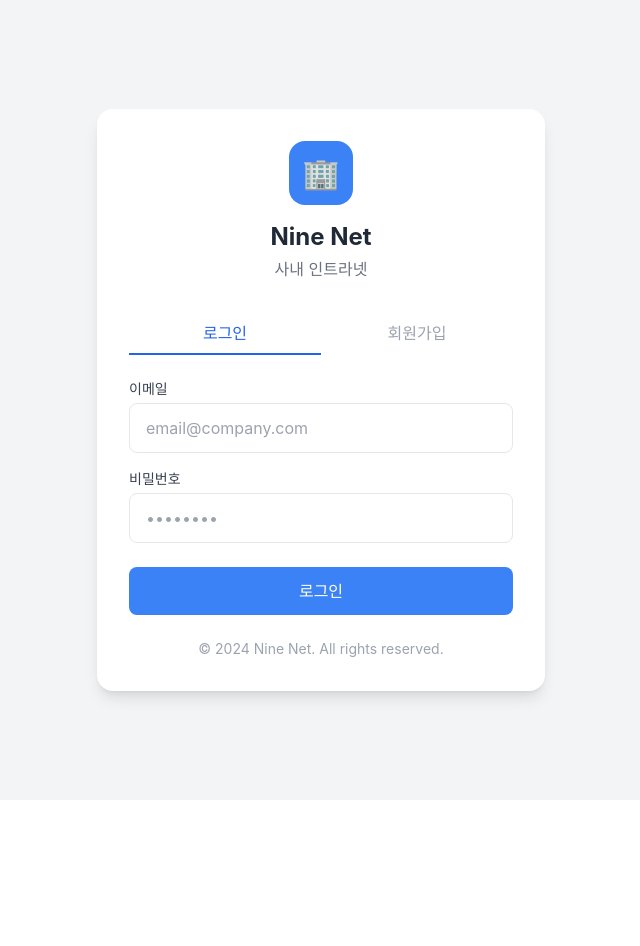
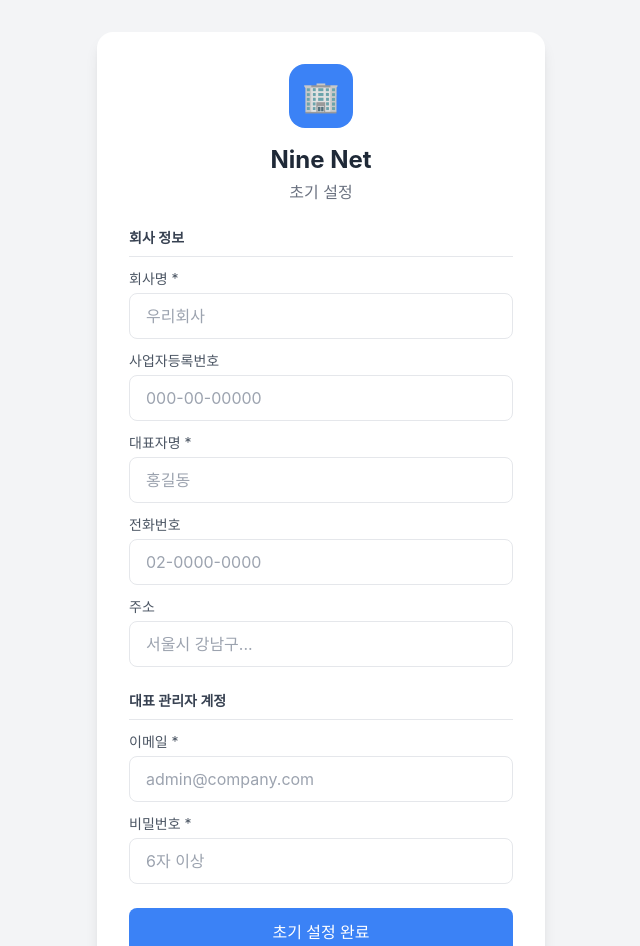
Before and after one commit to reverve9/nine_net, a Next.js app: page / in a window 1280 px wide. Shown: the top 946 px of the page, without its empty margins (319-959 px from the left). Before the commit the page ends 800 px from the top, so only its background shows below. Built offline with nearby package versions, Linux system fonts and the light colour scheme; no server answers; the database is empty.

Commit message:
feat: 초기설정 페이지, 권한 시스템, 메신저 상태메시지

```diff
--- a/app/messenger/page.tsx
+++ b/app/messenger/page.tsx
@@ -340,12 +340,7 @@ export default function MessengerMain() {
   }
 
   const fetchMembers = async () => {
-    const { data } = await supabase
-      .from('profiles')
-      .select('*')
-      .neq('id', user.id)
-      .is('deleted_at', null)
-      .eq('approval_status', 'approved')
+    const { data } = await supabase.from('profiles').select('*').neq('id', user.id)
     if (data) setMembers(data)
   }
 
@@ -385,7 +380,23 @@ export default function MessengerMain() {
   }
 
   const openSelfChat = async () => {
-    const selfRoom = rooms.find(r => r.is_self)
+    let selfRoom = rooms.find(r => r.is_self)
+
+    // 없으면 생성
+    if (!selfRoom) {
+      const { data: newRoom } = await supabase
+        .from('chat_rooms')
+        .insert({ name: '나와의 채팅', is_group: false, is_self: true, created_by: user.id })
+        .select()
+        .single()
+
+      if (newRoom) {
+        await supabase.from('room_members').insert({ room_id: newRoom.id, user_id: user.id })
+        selfRoom = { ...newRoom, display_name: '나와의 채팅' }
+        fetchRooms() // 목록 새로고침
+      }
+    }
+
     if (selfRoom) openChatWindow(selfRoom)
   }
 
--- a/app/page.tsx
+++ b/app/page.tsx
@@ -1,23 +1,42 @@
 'use client'
 
-import { useEffect, useState } from 'react'
+import { useEffect, useState, useRef } from 'react'
 import { supabase } from '@/lib/supabase'
 import LoginPage from '@/components/LoginPage'
 import Dashboard from '@/components/Dashboard'
+import SetupPage from '@/components/SetupPage'
 
 export default function Home() {
   const [user, setUser] = useState<any>(null)
   const [loading, setLoading] = useState(true)
   const [approvalStatus, setApprovalStatus] = useState<string | null>(null)
+  const [needsSetup, setNeedsSetup] = useState(false)
+  const isProcessing = useRef(false)
+
+  const checkSetup = async () => {
+    // 프로필 테이블에 유저가 있는지 확인
+    const { count, error } = await supabase
+      .from('profiles')
+      .select('*', { count: 'exact', head: true })
+
+    return count === 0 || count === null
+  }
 
   useEffect(() => {
-    // 현재 세션 확인
-    const checkSession = async () => {
+    const initialize = async () => {
       try {
+        // 1. 초기 설정 필요한지 확인
+        const setupNeeded = await checkSetup()
+        if (setupNeeded) {
+          setNeedsSetup(true)
+          setLoading(false)
+          return
+        }
+
+        // 2. 세션 확인
         const { data: { session } } = await supabase.auth.getSession()
 
         if (session?.user) {
-          // 승인 상태 확인
           const { data: profile } = await supabase
             .from('profiles')
             .select('approval_status')
@@ -25,7 +44,6 @@ export default function Home() {
             .single()
 
           if (profile?.approval_status !== 'approved') {
-            // 미승인 → 로그아웃
             await supabase.auth.signOut()
             setApprovalStatus(profile?.approval_status || 'pending')
             setUser(null)
@@ -34,20 +52,21 @@ export default function Home() {
           }
         }
       } catch (error) {
-        console.error('Session check error:', error)
+        console.error('Initialize error:', error)
       } finally {
         setLoading(false)
       }
     }
 
-    checkSession()
+    initialize()
 
     // 인증 상태 변화 감지
     const { data: { subscription } } = supabase.auth.onAuthStateChange(
       async (_event, session) => {
-        console.log('Auth event:', _event)
+        if (isProcessing.current) return
 
         if (_event === 'SIGNED_IN' && session?.user) {
+          isProcessing.current = true
           setLoading(true)
 
           try {
@@ -69,6 +88,7 @@ export default function Home() {
             console.error('Auth change error:', error)
           } finally {
             setLoading(false)
+            isProcessing.current = false
           }
         } else if (_event === 'SIGNED_OUT') {
           setUser(null)
@@ -91,6 +111,13 @@ export default function Home() {
     )
   }
 
+  // 초기 설정 필요
+  if (needsSetup) {
+    return <SetupPage onComplete={() => {
+      setNeedsSetup(false)
+    }} />
+  }
+
   if (!user) {
     return <LoginPage initialMessage={
       approvalStatus === 'pending' ? '승인 대기 중입니다. 관리자 승인 후 이용 가능합니다.' :
--- a/components/Dashboard.tsx
+++ b/components/Dashboard.tsx
@@ -36,10 +36,6 @@ export default function Dashboard({ user }: DashboardProps) {
 
     fetchProfile()
 
-    // 로그인 시 메신저 창 새로고침
-    if (window.electronAPI?.onLogin) {
-      window.electronAPI.onLogin()
-    }
   }, [user.id])
 
   const handleLogout = async () => {
--- /dev/null
+++ b/components/SetupPage.tsx
@@ -0,0 +1,215 @@
+'use client'
+
+import { useState } from 'react'
+import { supabase } from '@/lib/supabase'
+
+interface SetupPageProps {
+  onComplete: () => void
+}
+
+export default function SetupPage({ onComplete }: SetupPageProps) {
+  // 회사 정보
+  const [companyName, setCompanyName] = useState('')
+  const [businessNumber, setBusinessNumber] = useState('')
+  const [ceoName, setCeoName] = useState('')
+  const [companyPhone, setCompanyPhone] = useState('')
+  const [companyAddress, setCompanyAddress] = useState('')
+
+  // 대표 계정
+  const [adminEmail, setAdminEmail] = useState('')
+  const [adminPassword, setAdminPassword] = useState('')
+
+  const [loading, setLoading] = useState(false)
+  const [error, setError] = useState('')
+
+  const handleSubmit = async (e: React.FormEvent) => {
+    e.preventDefault()
+    setError('')
+
+    if (adminPassword.length < 6) {
+      setError('비밀번호는 6자 이상이어야 합니다.')
+      return
+    }
+
+    setLoading(true)
+
+    try {
+      // 1. 회사 정보 저장
+      const { error: companyError } = await supabase
+        .from('companies')
+        .insert({
+          name: companyName,
+          business_number: businessNumber || null,
+          ceo_name: ceoName,
+          phone: companyPhone || null,
+          address: companyAddress || null,
+          is_our_company: true,
+        })
+
+      if (companyError) throw companyError
+
+      // 2. 대표 계정 생성
+      const { data, error: signUpError } = await supabase.auth.signUp({
+        email: adminEmail,
+        password: adminPassword,
+        options: {
+          data: {
+            name: ceoName,
+          },
+        },
+      })
+
+      if (signUpError) throw signUpError
+
+      if (data.user) {
+        await new Promise(resolve => setTimeout(resolve, 1000))
+
+        const { error: updateError } = await supabase
+          .from('profiles')
+          .update({
+            role: 'super_admin',
+            approval_status: 'approved',
+            name: ceoName,
+          })
+          .eq('id', data.user.id)
+
+        if (updateError) throw updateError
+
+        alert('초기 설정이 완료되었습니다!\n이메일 인증 후 로그인해주세요.')
+        await supabase.auth.signOut()
+        onComplete()
+      }
+    } catch (err: any) {
+      setError(err.message)
+    } finally {
+      setLoading(false)
+    }
+  }
+
+  return (
+    <div className="min-h-screen flex items-center justify-center bg-gray-100 py-8">
+      <div className="bg-white p-8 rounded-2xl shadow-lg w-full max-w-md">
+        {/* 로고 */}
+        <div className="text-center mb-6">
+          <div className="w-16 h-16 bg-blue-500 rounded-2xl flex items-center justify-center mx-auto mb-4">
+            <span className="text-3xl">🏢</span>
+          </div>
+          <h1 className="text-2xl font-bold text-gray-800">Nine Net</h1>
+          <p className="text-gray-500 mt-1">초기 설정</p>
+        </div>
+
+        {error && (
+          <div className="mb-4 p-3 bg-red-50 border border-red-200 rounded-lg text-red-600 text-sm">
+            {error}
+          </div>
+        )}
+
+        <form onSubmit={handleSubmit}>
+          {/* 회사 정보 */}
+          <div className="mb-6">
+            <h3 className="text-sm font-semibold text-gray-700 mb-3 border-b pb-2">회사 정보</h3>
+
+            <div className="mb-3">
+              <label className="block text-sm text-gray-600 mb-1">회사명 *</label>
+              <input
+                type="text"
+                value={companyName}
+                onChange={(e) => setCompanyName(e.target.value)}
+                className="w-full px-4 py-2.5 border border-gray-200 rounded-lg focus:outline-none focus:border-blue-500"
+                placeholder="우리회사"
+                required
+              />
+            </div>
+
+            <div className="mb-3">
+              <label className="block text-sm text-gray-600 mb-1">사업자등록번호</label>
+              <input
+                type="text"
+                value={businessNumber}
+                onChange={(e) => setBusinessNumber(e.target.value)}
+                className="w-full px-4 py-2.5 border border-gray-200 rounded-lg focus:outline-none focus:border-blue-500"
+                placeholder="000-00-00000"
+              />
+            </div>
+
+            <div className="mb-3">
+              <label className="block text-sm text-gray-600 mb-1">대표자명 *</label>
+              <input
+                type="text"
+                value={ceoName}
+                onChange={(e) => setCeoName(e.target.value)}
+                className="w-full px-4 py-2.5 border border-gray-200 rounded-lg focus:outline-none focus:border-blue-500"
+                placeholder="홍길동"
+                required
+              />
+            </div>
+
+            <div className="mb-3">
+              <label className="block text-sm text-gray-600 mb-1">전화번호</label>
+              <input
+                type="tel"
+                value={companyPhone}
+                onChange={(e) => setCompanyPhone(e.target.value)}
+                className="w-full px-4 py-2.5 border border-gray-200 rounded-lg focus:outline-none focus:border-blue-500"
+                placeholder="02-0000-0000"
+              />
+            </div>
+
+            <div className="mb-3">
+              <label className="block text-sm text-gray-600 mb-1">주소</label>
+              <input
+                type="text"
+                value={companyAddress}
+                onChange={(e) => setCompanyAddress(e.target.value)}
+                className="w-full px-4 py-2.5 border border-gray-200 rounded-lg focus:outline-none focus:border-blue-500"
+                placeholder="서울시 강남구..."
+              />
+            </div>
+          </div>
+
+          {/* 대표 계정 */}
+          <div className="mb-6">
+            <h3 className="text-sm font-semibold text-gray-700 mb-3 border-b pb-2">대표 관리자 계정</h3>
+
+            <div className="mb-3">
+              <label className="block text-sm text-gray-600 mb-1">이메일 *</label>
+              <input
+                type="email"
+                value={adminEmail}
+                onChange={(e) => setAdminEmail(e.target.value)}
+                className="w-full px-4 py-2.5 border border-gray-200 rounded-lg focus:outline-none focus:border-blue-500"
+                placeholder="admin@company.com"
+                required
+              />
+            </div>
+
+            <div className="mb-3">
+              <label className="block text-sm text-gray-600 mb-1">비밀번호 *</label>
+              <input
+                type="password"
+                value={adminPassword}
+                onChange={(e) => setAdminPassword(e.target.value)}
+                className="w-full px-4 py-2.5 border border-gray-200 rounded-lg focus:outline-none focus:border-blue-500"
+                placeholder="6자 이상"
+                required
+                minLength={6}
+              />
+            </div>
+          </div>
+
+          <button
+            type="submit"
+            disabled={loading}
+            className="w-full py-3 bg-blue-500 text-white rounded-lg font-medium hover:bg-blue-600 transition disabled:opacity-50 disabled:cursor-not-allowed"
+          >
+            {loading ? '설정 중...' : '초기 설정 완료'}
+          </button>
+        </form>
+
+        <p className="text-center text-gray-400 text-sm mt-6">
+          © 2024 Nine Net. All rights reserved.
+        </p>
+      </div>
+    </div>
+  )
+}
```
Also changed, not shown: electron/main.js (+23 -1 lines), 1 other file (tests, documents, lock files or other folders).
